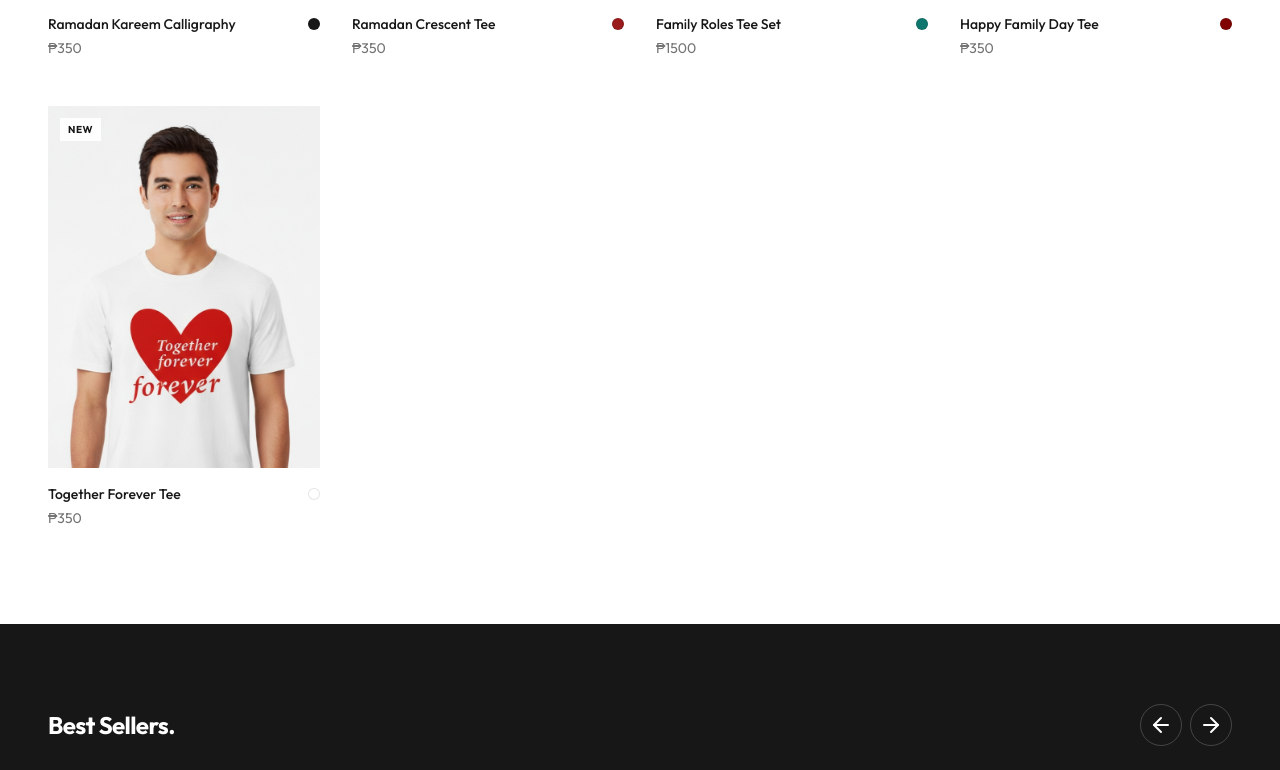
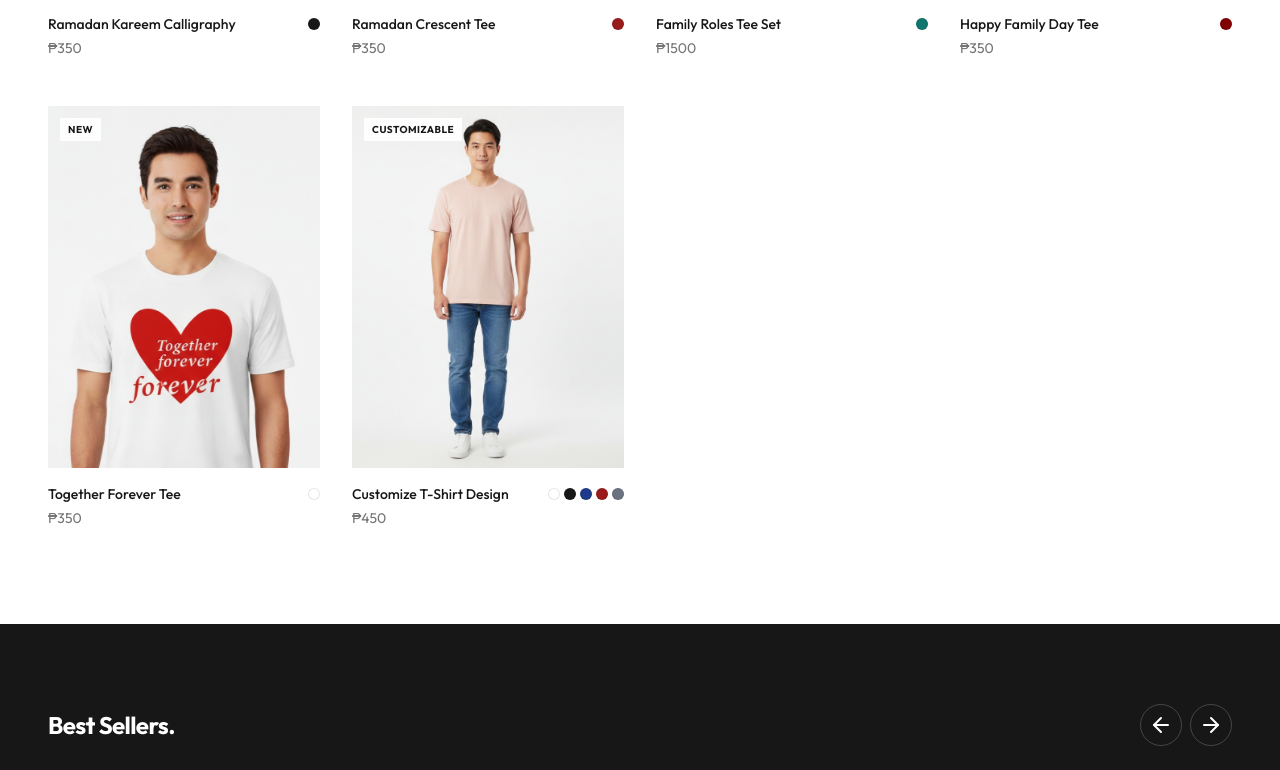
Before and after one commit to snakU02/KKK-Plain-Clothing, a Next.js app: page / in a window 1280 px wide. Shown: the part 1250-2020 px from the top of the page. Built offline with nearby package versions, Linux system fonts and the light colour scheme.

Commit message:
Add customize tshirt product

```diff
--- a/app/page.tsx
+++ b/app/page.tsx
@@ -46,6 +46,14 @@ const PRODUCTS = [
     colors: ["#FFFFFF"],
     image: "/model-together-white.jpg",
     tag: "New"
+  },
+  {
+    id: 12,
+    name: "Customize T-Shirt Design",
+    price: 450,
+    colors: ["#FFFFFF", "#171717", "#1E3A8A", "#991B1B", "#6B7280"], // White, Black, Navy, Red, Grey
+    image: "/customize-tshirt.jpg",
+    tag: "Customizable"
   }
 ];
 
```
Also changed, not shown: public/customize-tshirt.jpg (added).
